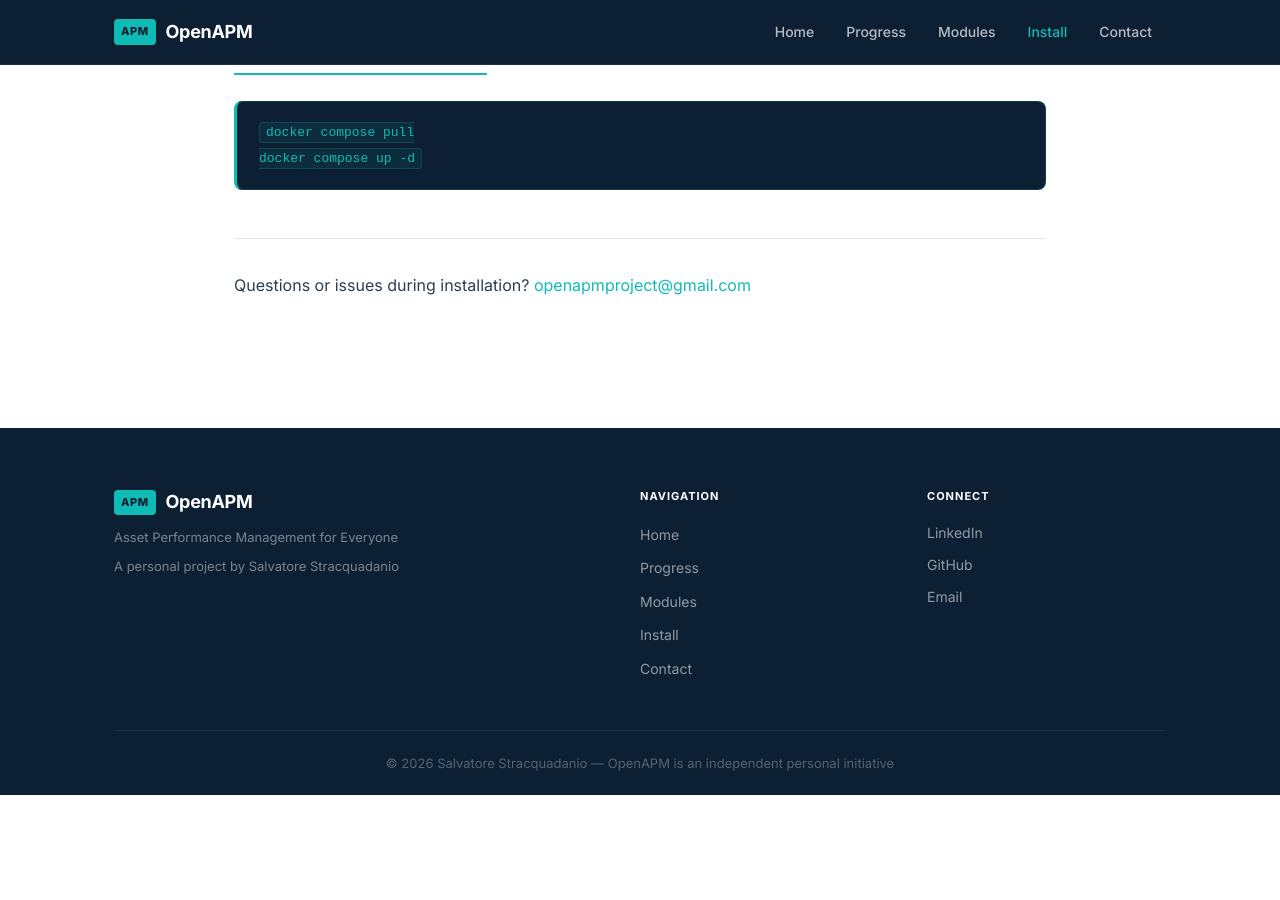
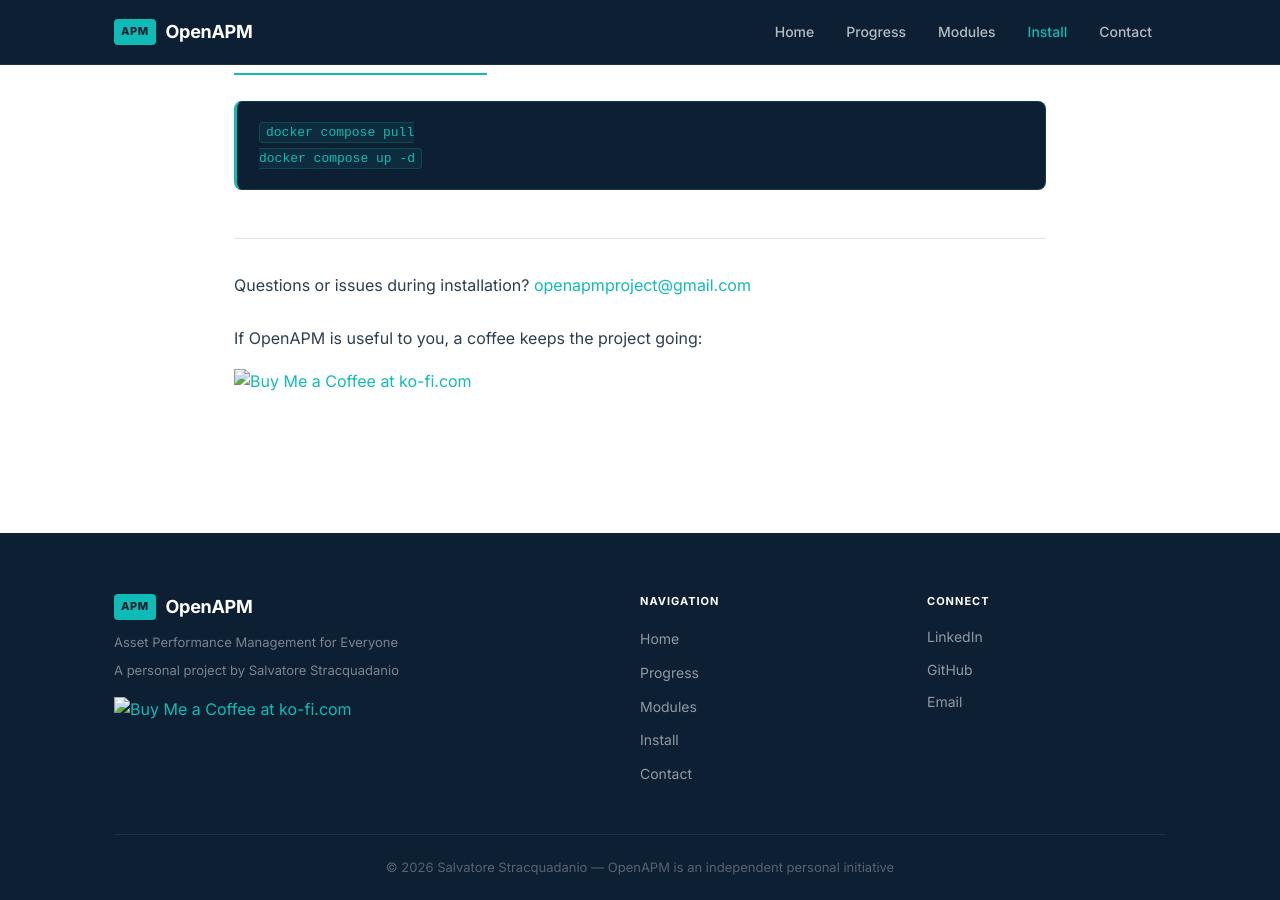
Before and after one commit to salvatorestracquadanio86/OpenAPMV1-Pages, a Jekyll site: the page built from install/index.html, in a window 1280 px wide and 900 px high, scrolled down 4356 px. Built offline with Jekyll 4.4.1, drawn with Linux system fonts in a browser that asks for light colours; before the commit the page ends 5151 px from its top, so only the background shows below that.

Commit message:
Pulsante Ko-fi

```diff
--- a/_layouts/default.html
+++ b/_layouts/default.html
@@ -45,6 +45,9 @@
           </a>
           <p class="footer-tagline">Asset Performance Management for Everyone</p>
           <p class="footer-tagline" style="margin-top:8px">A personal project by {{ site.author }}</p>
+          <div style="margin-top:16px">
+            <a href='https://ko-fi.com/T1D7236TYZ' target='_blank'><img height='36' style='border:0px;height:36px;' src='https://storage.ko-fi.com/cdn/kofi5.png?v=6' border='0' alt='Buy Me a Coffee at ko-fi.com' /></a>
+          </div>
         </div>
         <div class="footer-links">
           <h4>Navigation</h4>
--- a/install/index.html
+++ b/install/index.html
@@ -182,6 +182,8 @@
       Questions or issues during installation?
       <a href="mailto:openapmproject@gmail.com">openapmproject@gmail.com</a>
     </p>
+    <p style="margin-top:24px">If OpenAPM is useful to you, a coffee keeps the project going:</p>
+    <a href='https://ko-fi.com/T1D7236TYZ' target='_blank'><img height='36' style='border:0px;height:36px;' src='https://storage.ko-fi.com/cdn/kofi5.png?v=6' border='0' alt='Buy Me a Coffee at ko-fi.com' /></a>
   </div>
 
 </div>
```
